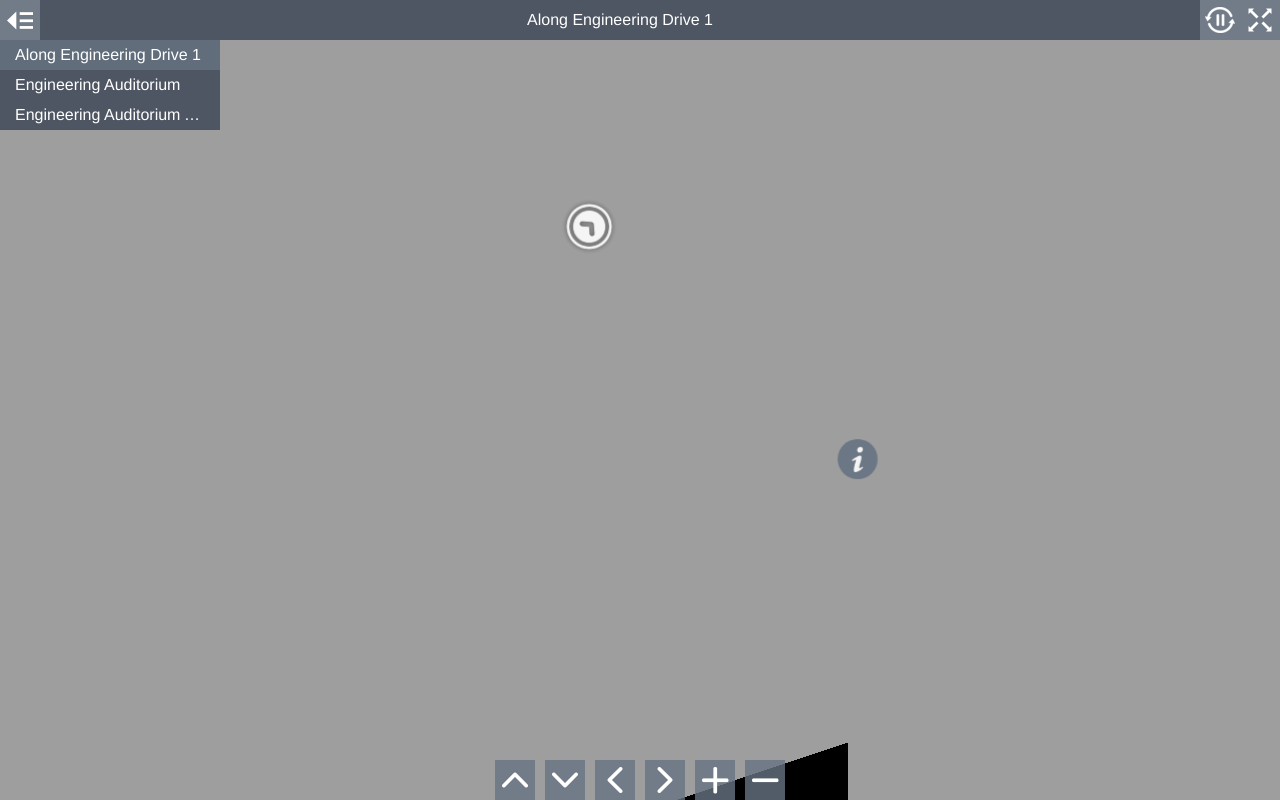
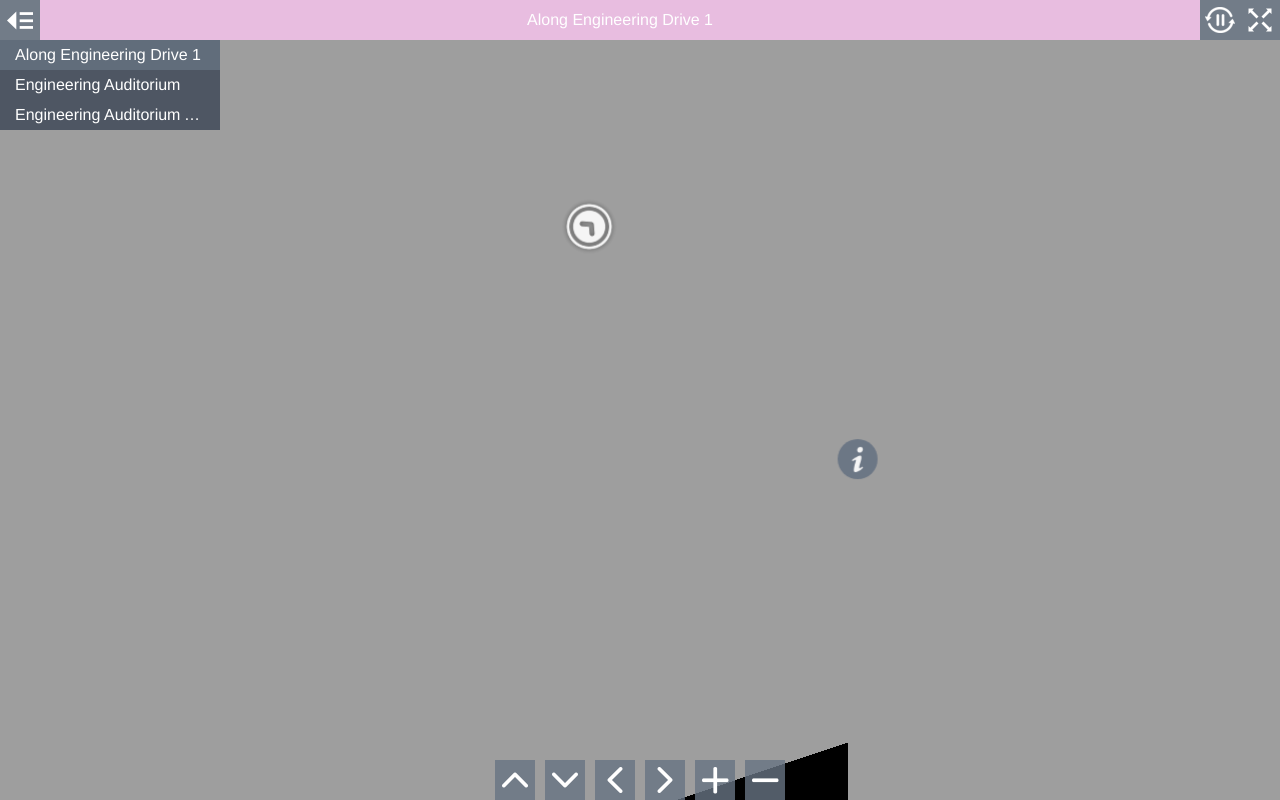
Before and after one commit to elangelng/ebi, a plain HTML site: page index.html in a window 1280 px wide. Drawn offline with Linux system fonts and the light colour scheme; animation ran at ten frames a second.

Commit message:
Update style.css

```diff
--- a/style.css
+++ b/style.css
@@ -79,8 +79,8 @@ body.multiple-scenes.mobile #titleBar {
   height: 100%;
   line-height: 30px;
   padding: 5px;
-  background-color: rgb(58,68,84);
-  background-color: rgba(58,68,84,0.8);
+  background-color: rgb(250,197,241);
+  background-color: rgba(250,197,241,0.8);
   overflow: hidden;
   text-overflow: ellipsis;
   white-space: nowrap;
```
